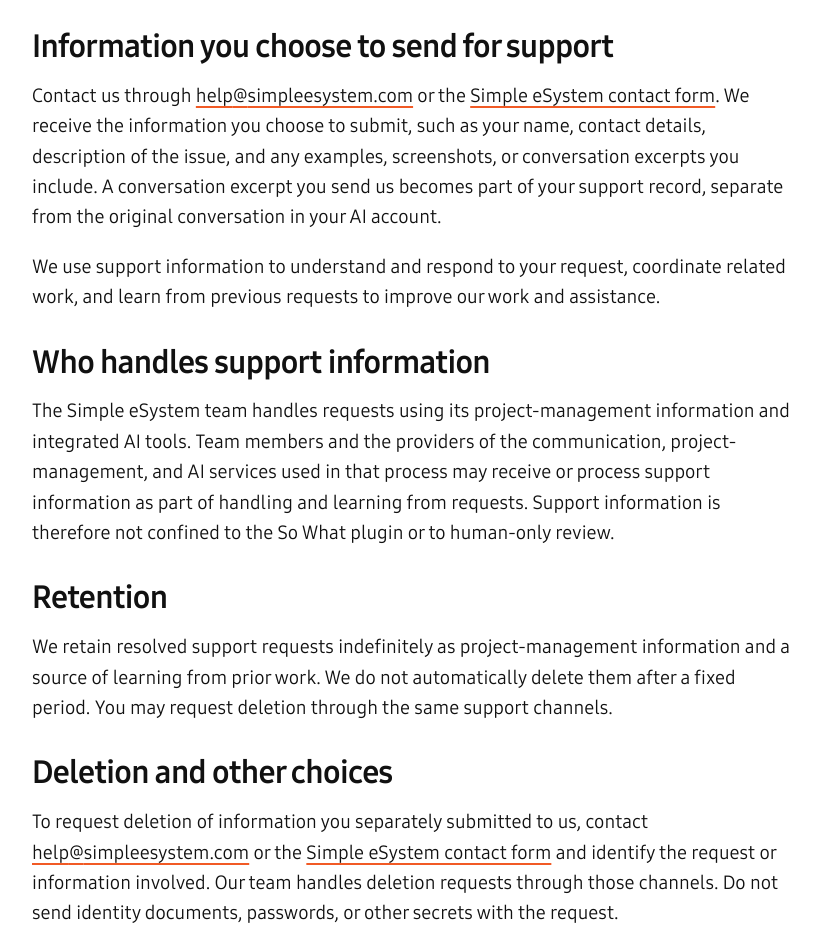
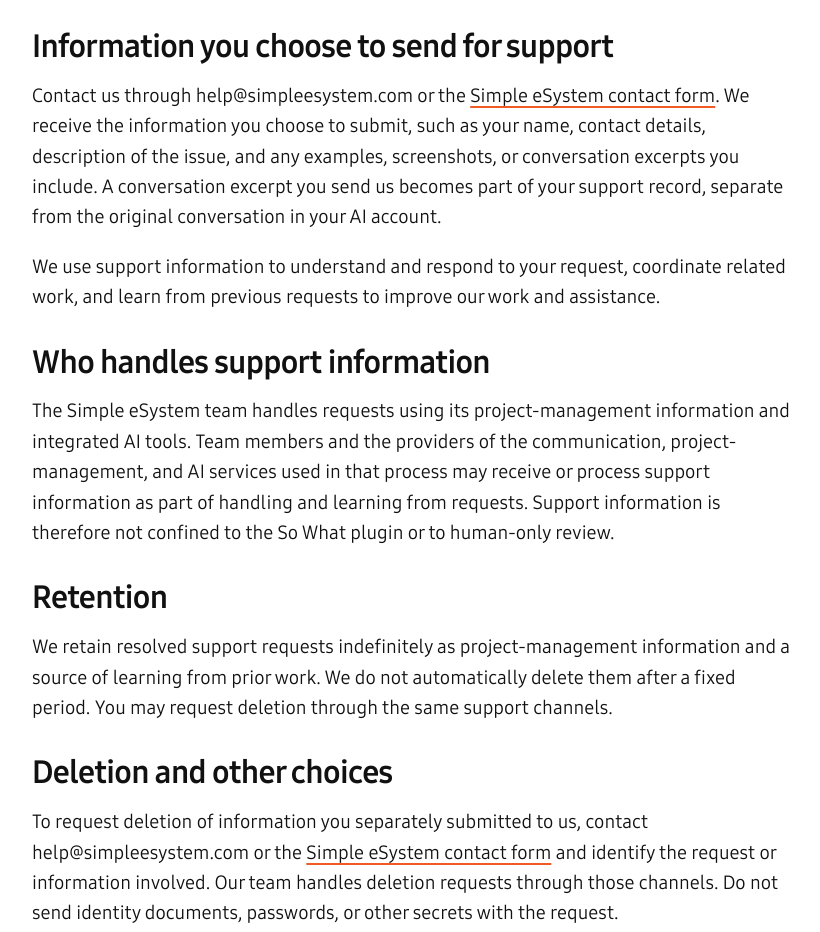
Before and after one commit to simpleesystem/simpleesystem-site, a plain HTML site: page so-what/privacy/index.html in a window 1280 px wide. Shown: the part 774-1706 px from the top of the page, without its empty margins (18-838 px from the left). Drawn offline with Linux system fonts and the light colour scheme.

Commit message:
Use copyable support email to preserve published page content

```diff
--- a/so-what/privacy/index.html
+++ b/so-what/privacy/index.html
@@ -21,14 +21,14 @@
 <p>So What supplies instructions to the AI product in which you use it. The current plugin has no publisher-operated server, external data connector, separate account, analytics endpoint, or payment flow. It does not separately transmit your conversation to Jason Claybrook or Simple eSystem.</p>
 <p>Your AI provider processes what you enter. Its policies, account settings, and available controls govern conversation storage, use, sharing, and deletion. Using So What does not change those settings. We do not hold a separate copy of your conversation through the plugin.</p>
 <h2>Information you choose to send for support</h2>
-<p>Contact us through <a href="mailto:help%40simpleesystem.com">help<span>@</span>simpleesystem.com</a> or the <a href="https://simpleesystem.com/contact/">Simple eSystem contact form</a>. We receive the information you choose to submit, such as your name, contact details, description of the issue, and any examples, screenshots, or conversation excerpts you include. A conversation excerpt you send us becomes part of your support record, separate from the original conversation in your AI account.</p>
+<p>Contact us through <span>help<span>@</span>simpleesystem.com</span> or the <a href="https://simpleesystem.com/contact/">Simple eSystem contact form</a>. We receive the information you choose to submit, such as your name, contact details, description of the issue, and any examples, screenshots, or conversation excerpts you include. A conversation excerpt you send us becomes part of your support record, separate from the original conversation in your AI account.</p>
 <p>We use support information to understand and respond to your request, coordinate related work, and learn from previous requests to improve our work and assistance.</p>
 <h2>Who handles support information</h2>
 <p>The Simple eSystem team handles requests using its project-management information and integrated AI tools. Team members and the providers of the communication, project-management, and AI services used in that process may receive or process support information as part of handling and learning from requests. Support information is therefore not confined to the So What plugin or to human-only review.</p>
 <h2>Retention</h2>
 <p>We retain resolved support requests indefinitely as project-management information and a source of learning from prior work. We do not automatically delete them after a fixed period. You may request deletion through the same support channels.</p>
 <h2>Deletion and other choices</h2>
-<p>To request deletion of information you separately submitted to us, contact <a href="mailto:help%40simpleesystem.com">help<span>@</span>simpleesystem.com</a> or the <a href="https://simpleesystem.com/contact/">Simple eSystem contact form</a> and identify the request or information involved. Our team handles deletion requests through those channels. Do not send identity documents, passwords, or other secrets with the request.</p>
+<p>To request deletion of information you separately submitted to us, contact <span>help<span>@</span>simpleesystem.com</span> or the <a href="https://simpleesystem.com/contact/">Simple eSystem contact form</a> and identify the request or information involved. Our team handles deletion requests through those channels. Do not send identity documents, passwords, or other secrets with the request.</p>
 <p>For the conversation held by your AI provider, use that provider's history and deletion controls. We cannot delete a conversation from your AI account. You can stop using or uninstall So What at any time.</p>
 <h2>Share only what is needed</h2>
 <p>You do not need to send your full AI conversation for support. Remove unrelated personal or confidential business information from examples. Never send passwords, API keys, verification codes, payment-card details, government identifiers, or private medical records.</p>
```
